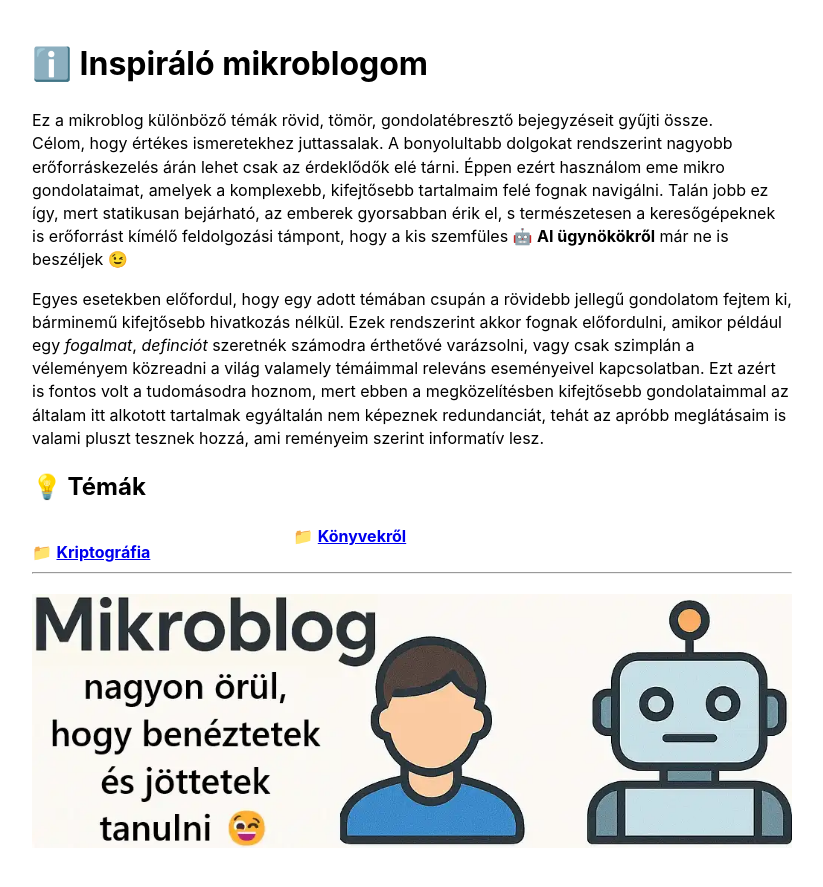
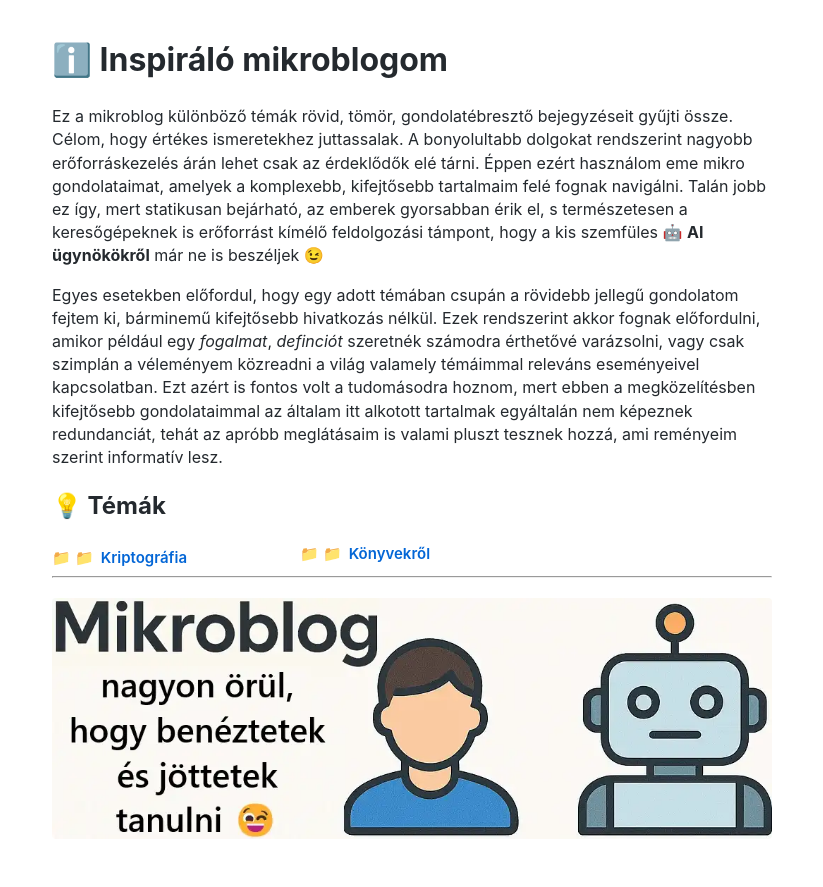
Before and after one commit to inspiralo/mikroblog, a Jekyll site: the page built from docs/index.md, in a window 1280 px wide. Shown: the top 887 px of the page, without its empty margins (228-1051 px from the left). Built offline with Jekyll 4.4.1, drawn with Linux system fonts in a browser that asks for light colours.

Commit message:
Update style.css

```diff
--- a/docs/assets/css/style.css
+++ b/docs/assets/css/style.css
@@ -1,5 +1,5 @@
 /* ---------------------------------------------------------
-   Kompakt, GitHub Pages-szerű layout
+   Alap tipográfia – kompakt, GitHub Pages-szerű
 --------------------------------------------------------- */
 
 body {
@@ -8,16 +8,23 @@ body {
   font-size: 16px;
   margin: 0;
   padding: 0;
+  color: #24292e;
 }
 
-/* Fő tartalom konténer – kisebb, mint eddig */
+/* ---------------------------------------------------------
+   Wrapper – kisebb, mint eddig (régi GitHub Pages stílus)
+--------------------------------------------------------- */
+
 .wrapper {
-  max-width: 760px;   /* régi GitHub Pages kb. 720–760px volt */
+  max-width: 720px;      /* kompakt szélesség */
   margin: 0 auto;
-  padding: 1.25rem;   /* kisebb padding */
+  padding: 1rem;         /* kisebb padding */
 }
 
-/* Page-content */
+/* ---------------------------------------------------------
+   Page-content
+--------------------------------------------------------- */
+
 .page-content {
   padding: 0;
 }
@@ -31,28 +38,54 @@ img {
   height: auto;
   display: block;
   margin: 1.25rem auto;   /* kisebb margó */
+  border-radius: 4px;
 }
 
 /* ---------------------------------------------------------
-   Témák listája – kompakt oszlopok
+   Témák listája – kompakt oszlopos elrendezés
 --------------------------------------------------------- */
 
 .sections {
   column-count: 3;
-  column-gap: 1.5rem;   /* kisebb gap */
+  column-gap: 1.5rem;     /* kisebb gap */
   list-style: none;
   padding-left: 0;
   column-fill: balance;
 }
 
-/* Tablet */
+/* Egyes témaelemek kompaktabb spacinggel */
+.sections p {
+  margin: 0.3rem 0;        /* kisebb függőleges margó */
+  font-size: 15px;         /* kisebb betűméret */
+  line-height: 1.3;        /* kisebb sortávolság */
+}
+
+/* Linkek – GitHub kék */
+.sections a {
+  text-decoration: none;
+  color: #0366d6;
+}
+
+.sections strong {
+  font-weight: 600;
+}
+
+/* Mappa ikon – közelebb a szöveghez */
+.sections p strong::before {
+  content: "📁 ";
+  margin-right: 0.2rem;
+}
+
+/* ---------------------------------------------------------
+   Reszponzív töréspontok
+--------------------------------------------------------- */
+
 @media (max-width: 900px) {
   .sections {
     column-count: 2;
   }
 }
 
-/* Mobil */
 @media (max-width: 600px) {
   .sections {
     column-count: 1;
```
